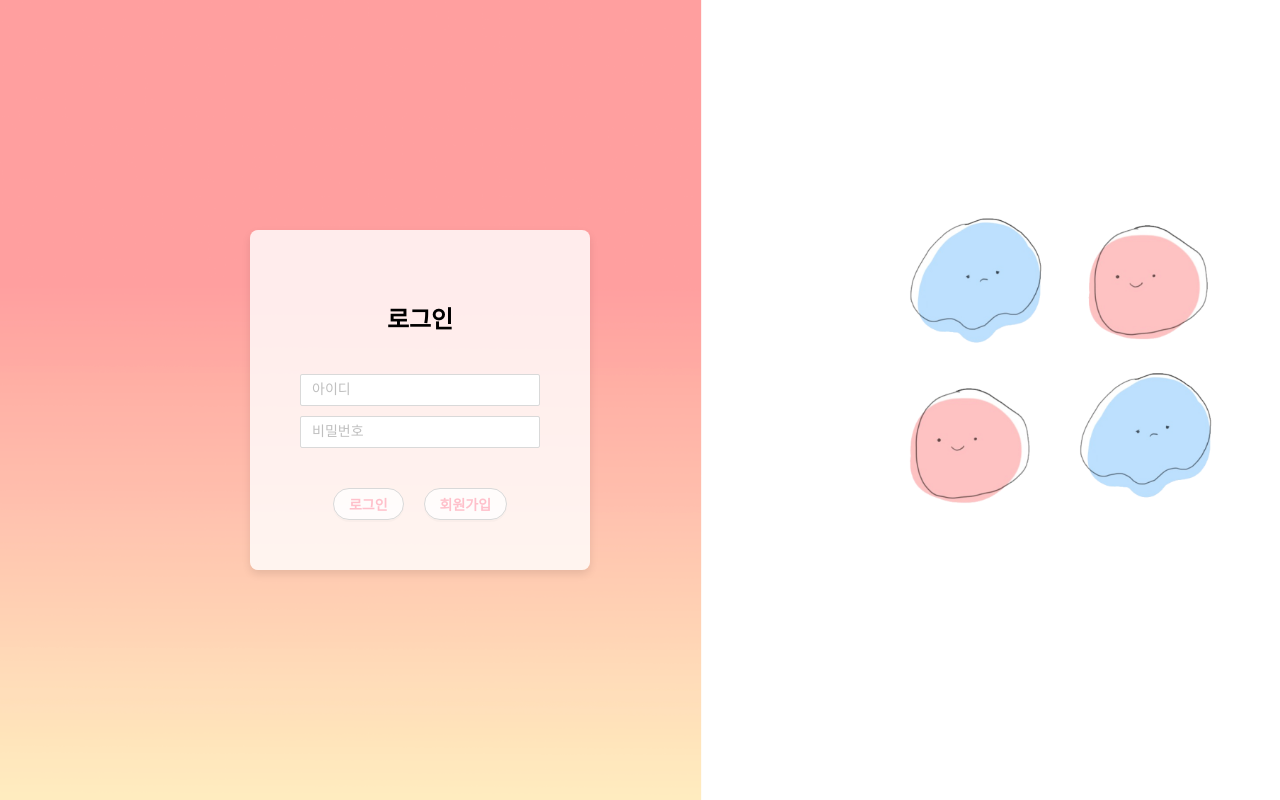
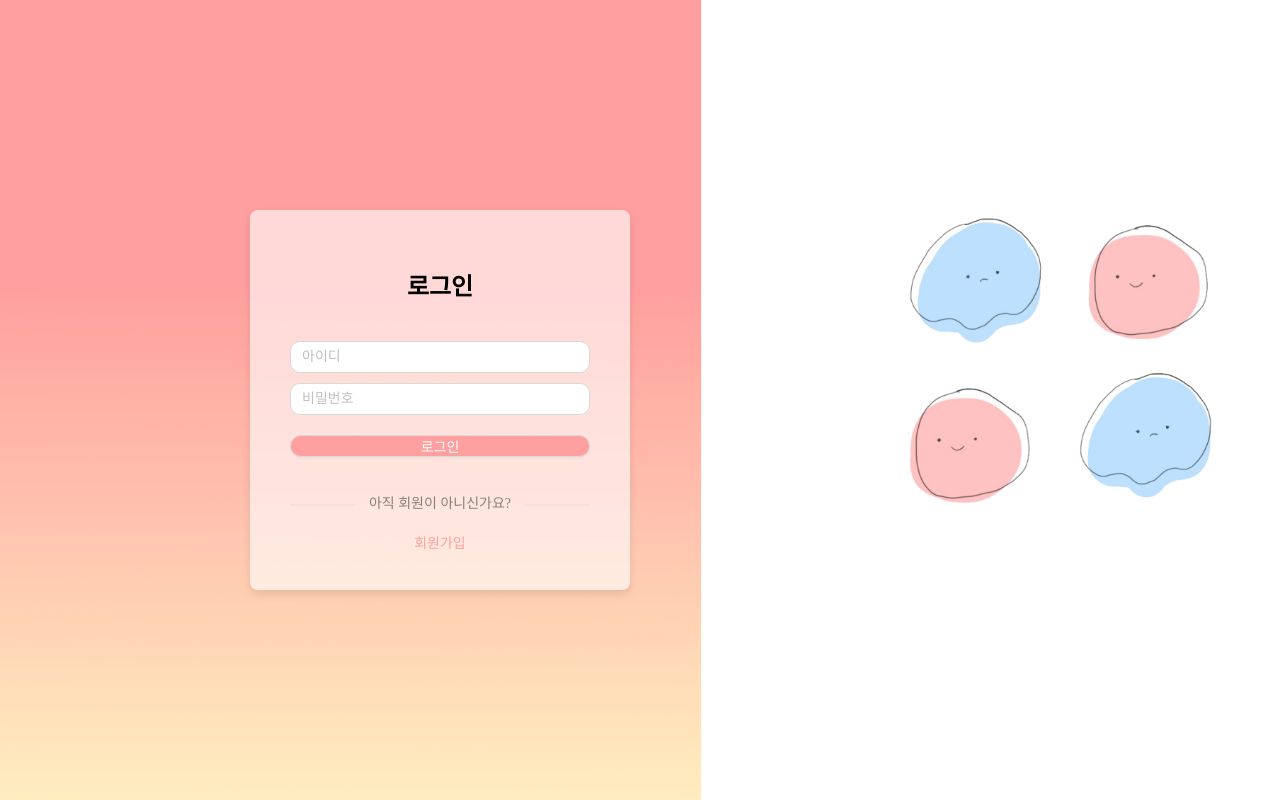
Before and after one commit to SuJeong-mad-week4/front, a React (Create React App) app in the folder week4/: page /login in a window 1280 px wide. Built offline with nearby package versions, Linux system fonts and the light colour scheme; a web font is replaced by a local one.

Commit message:
eawjefla

```diff
--- a/week4/src/components/Header.js
+++ b/week4/src/components/Header.js
@@ -81,6 +81,7 @@ const Header = () => {
         alignItems: "center",
         justifyContent: "space-between", // 오른쪽 정렬을 위해 추가
         paddingRight: "40px",
+        height:"7vh"
       }}
     >
       <div className="demo-logo" style={{ paddingLeft: "40px" }}>
--- a/week4/src/components/Home.js
+++ b/week4/src/components/Home.js
@@ -51,28 +51,30 @@ const Home = () => {
           <p style={{ marginLeft: "10px" }}>와 함께 하세요.</p>
         </div>
         {!user && (
-          <div style={{ display: "flex", gap: "10px" }}>
+          <div style={{ display: "flex", gap: "20px" }}>
             <Button
               onClick={() => navigate("/login")}
               style={{
-                width: "150px",
-                color: "pink",
+                width:"200px",
                 fontWeight: "bold",
-                background: "rgba(255,255,255,0.8)",
+                color: "white",
+                background: "#ff9f9f",
                 borderRadius: "20px",
               }}
+              size="large"
             >
               로그인
             </Button>
             <Button
               onClick={() => navigate("/Signup")}
               style={{
-                width: "150px",
-                color: "pink",
+                width: "200px",
                 fontWeight: "bold",
-                background: "rgba(255,255,255,0.8)",
+                color: "white",
+                background: "#ff9f9f",
                 borderRadius: "20px",
               }}
+              size="large"
             >
               회원가입
             </Button>
--- a/week4/src/components/Login.js
+++ b/week4/src/components/Login.js
@@ -1,8 +1,10 @@
-import { Button, Flex, Input } from "antd";
+import { Button, Divider, Flex, Input, Typography } from "antd";
 import axios from "axios";
 import React, { useContext, useState } from "react";
 import { useNavigate } from "react-router-dom";
 import { UserContext } from "../App";
+
+const { Text, Title } = Typography;
 
 const Login = () => {
   const navigate = useNavigate();
@@ -62,8 +64,8 @@ const Login = () => {
     >
       <div
         style={{
-          background: "rgba(255, 255, 255, 0.8)",
-          padding: "20px",
+          background: "rgba(255, 255, 255, 0.6)",
+          padding: "40px",
           borderRadius: "8px",
           boxShadow: "0 4px 8px rgba(0, 0, 0, 0.1)",
           display: "flex",
@@ -78,44 +80,45 @@ const Login = () => {
         <h2>로그인</h2>
         <Input
           placeholder="아이디"
-          style={{ width: "80%", marginBottom: "10px", marginTop: "20px" }}
+          style={{
+            width: "100%",
+            marginBottom: "10px",
+            marginTop: "20px",
+            borderRadius: "10px",
+          }}
           onChange={(e) => setId(e.target.value)}
         />
         <Input
           placeholder="비밀번호"
           type="password"
-          style={{ width: "80%", marginBottom: "20px" }}
+          style={{ width: "100%", marginBottom: "20px", borderRadius: "10px" }}
           onChange={(e) => setPassword(e.target.value)}
         />
-        <div style={{ display: "flex", gap: "10px" }}>
         <Button
+          block={true}
           onClick={handleLoginButtonClick}
           style={{
-              flex: 1,
-              background: "rgba(255,255,255,0.8)",
-              fontWeight: "bold",
-              marginTop: "20px",
-              color: "pink",
+            color: "white",
+            background: "#ff9f9f",
             borderRadius: "20px",
+            marginBottom: "20px",
           }}
         >
           로그인
         </Button>
+        <Divider plain>
+          <Text type="secondary">아직 회원이 아니신가요?</Text>
+        </Divider>
         <Button
           onClick={handleSignupButtonClick}
+          type="text"
           style={{
-              flex: 1,
-              background: "rgba(255,255,255,0.8)",
-              fontWeight: "bold",
-              marginTop: "20px",
-              marginLeft: "10px",
             borderRadius: "20px",
-              color: "pink",
+            color: "#ff9f9f",
           }}
         >
           회원가입
         </Button>
-        </div>
       </div>
     </Flex>
   );
--- a/week4/src/components/PetCare.js
+++ b/week4/src/components/PetCare.js
@@ -180,8 +180,9 @@ const PetCare = () => {
         style={{
           width: 700,
           height: 600,
-          background: "rgba(255, 255, 255, 0.8)",
+          background: "rgba(255, 255, 255, 0.6)",
           boxShadow: "0 4px 8px rgba(0, 0, 0, 0.1)",
+          borderRadius: "20px",
           position: "absolute",
           border: "none",
           textAlign: "center",
--- a/week4/src/components/Signup.js
+++ b/week4/src/components/Signup.js
@@ -57,8 +57,8 @@ const Signup = () => {
     >
       <div
         style={{
-          background: "rgba(255, 255, 255, 0.8)",
-          padding: "20px",
+          background: "rgba(255, 255, 255, 0.6)",
+          padding: "40px",
           borderRadius: "8px",
           boxShadow: "0 4px 8px rgba(0, 0, 0, 0.1)",
           textAlign: "center",
@@ -67,35 +67,42 @@ const Signup = () => {
           flexDirection: "column",
           alignItems: "center",
           marginLeft: "200px",
-          width: "400px",
+          width: "300px",
           height: "300px",
         }}
       >
         <h2>회원가입</h2>
         <Input
           placeholder="아이디"
-          style={{ width: "60%", marginBottom: "10px", marginTop: "20px" }}
+          style={{
+            width: "100%",
+            marginBottom: "10px",
+            marginTop: "20px",
+            borderRadius: "10px",
+          }}
           onChange={(e) => setId(e.target.value)}
         />
         <Input
           placeholder="이름"
-          style={{ width: "60%", marginBottom: "10px" }}
+          style={{ width: "100%", marginBottom: "10px", borderRadius: "10px" }}
           onChange={(e) => setNickname(e.target.value)}
         />
         <Input
           placeholder="비밀번호"
           type="password"
-          style={{ width: "60%", marginBottom: "10px" }}
+          style={{ width: "100%", marginBottom: "10px", borderRadius: "10px" }}
           onChange={(e) => setPassword(e.target.value)}
         />
         <Button
+          block={true}
           onClick={handleSignupButtonClick}
           style={{
             marginTop: "20px",
             background: "rgba(255,255,255,0.8)",
             fontWeight: "bold",
             borderRadius: "20px",
-            color: "pink",
+            color: "white",
+            background: "#ff9f9f",
           }}
         >
           회원가입
```
Lines whose indentation alone changed are shown as unchanged.
